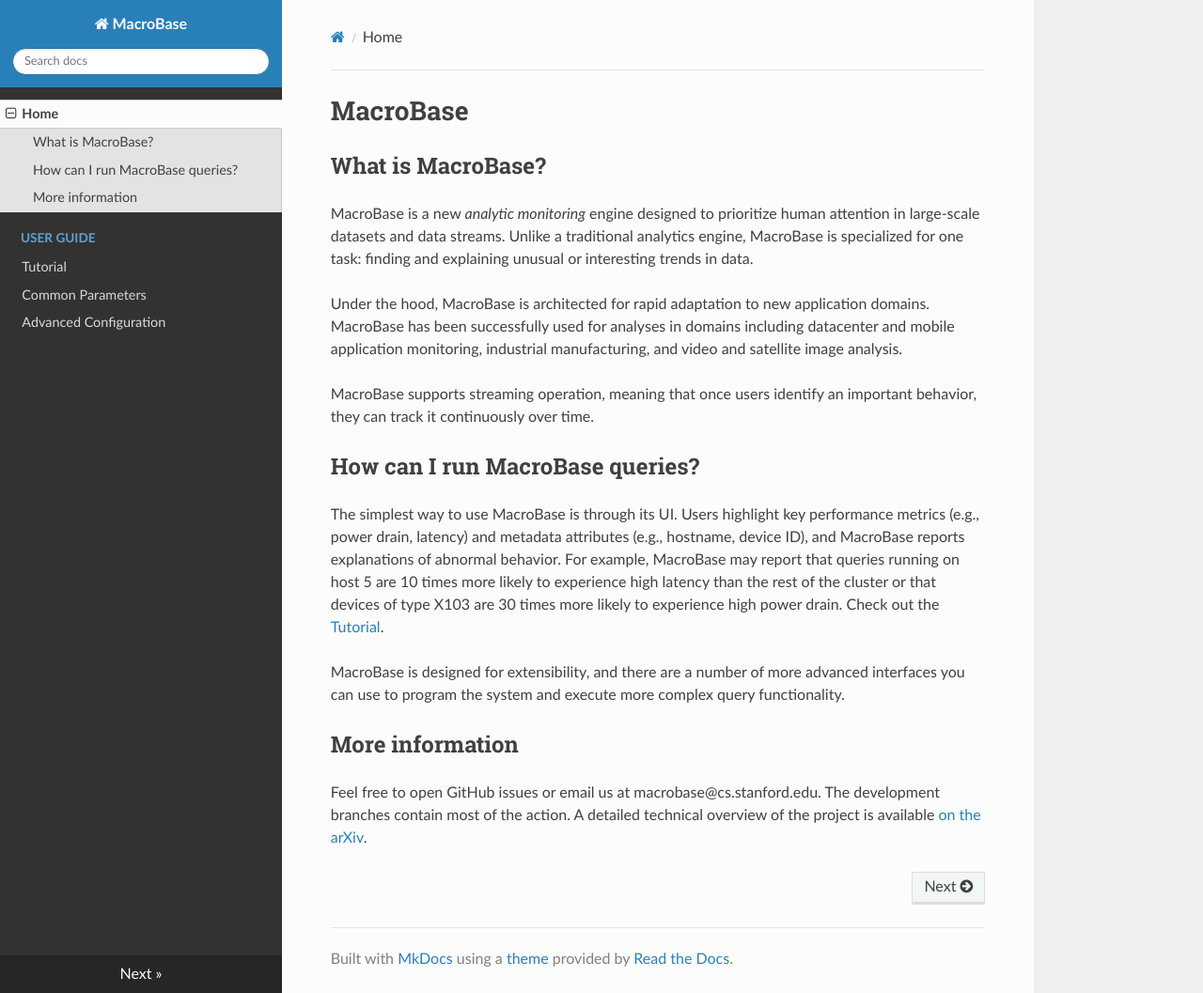
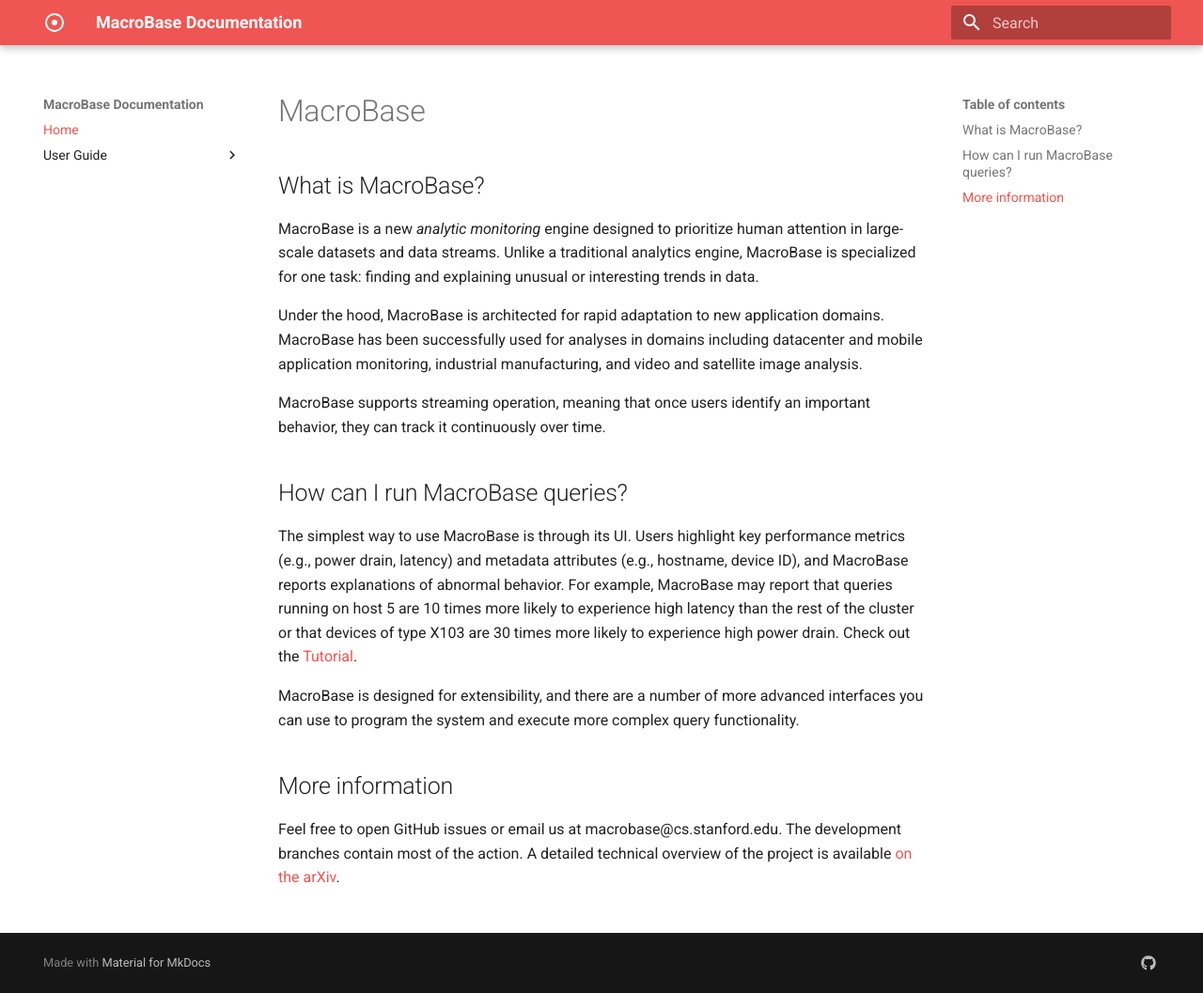
Before and after one commit to stanford-futuredata/macrobase, an MkDocs documentation site: the page built from docs/source/index.md, in a window 1280 px wide and 1057 px high. Shown: the whole window at 94% size. Built offline with MkDocs 1.6.1 and Material for MkDocs 9.7.7, drawn with Linux system fonts in a browser that asks for light colours; nearby versions of some CDN libraries; old or Windows-style settings are respelled for this version of MkDocs.

```diff
--- a/docs/mkdocs.yml
+++ b/docs/mkdocs.yml
@@ -1,7 +1,5 @@
-site_name: MacroBase
+site_name: MacroBase Documentation
 docs_dir: source
-
-theme: readthedocs
 
 pages:
   - Home: 'index.md'
@@ -9,3 +7,16 @@ pages:
     - 'Tutorial': 'user-guide/tutorial.md'
     - 'Common Parameters': 'user-guide/parameters.md'
     - 'Advanced Configuration': 'user-guide/advanced-configuration.md'
+
+theme:
+  name: 'material'
+  palette:
+    primary: 'red'
+    accent: 'red'
+  logo:
+    icon: 'adjust'
+
+extra:
+  social:
+    - type: 'github'
+      link: 'https://github.com/stanford-futuredata/macrobase'
```
Also changed, not shown: docs/README.md (added, +25 -0 lines).
